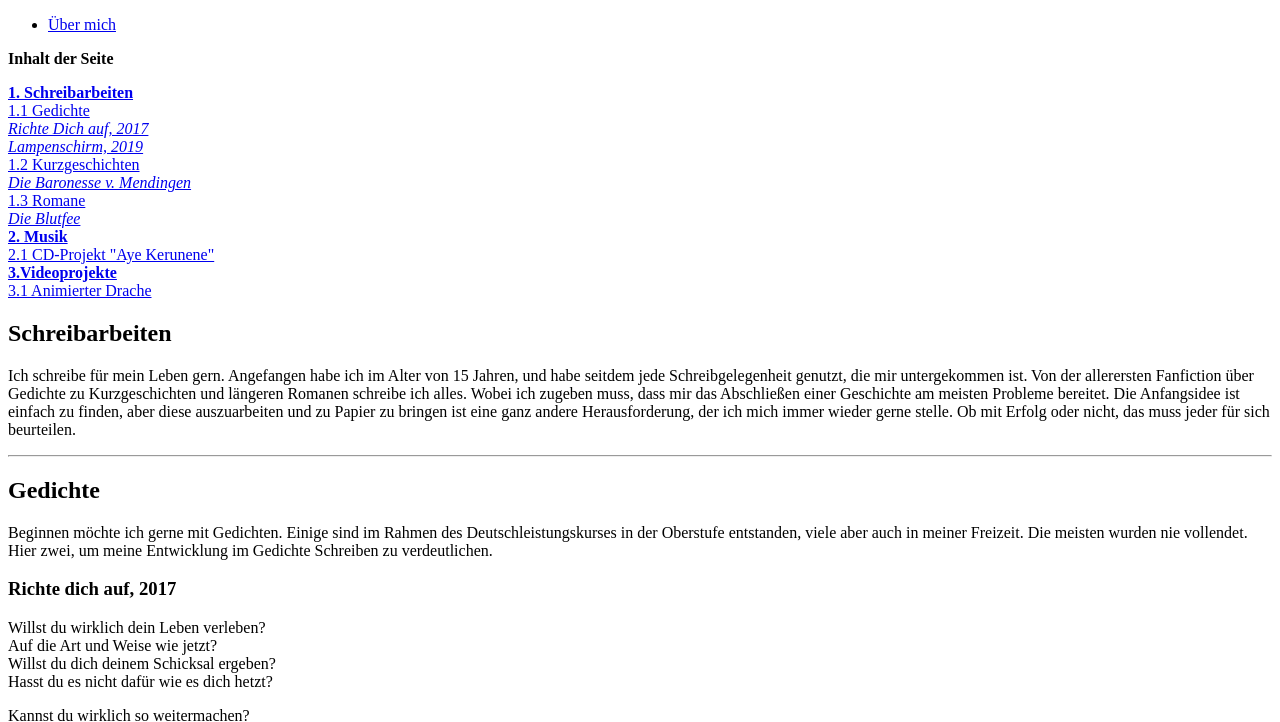
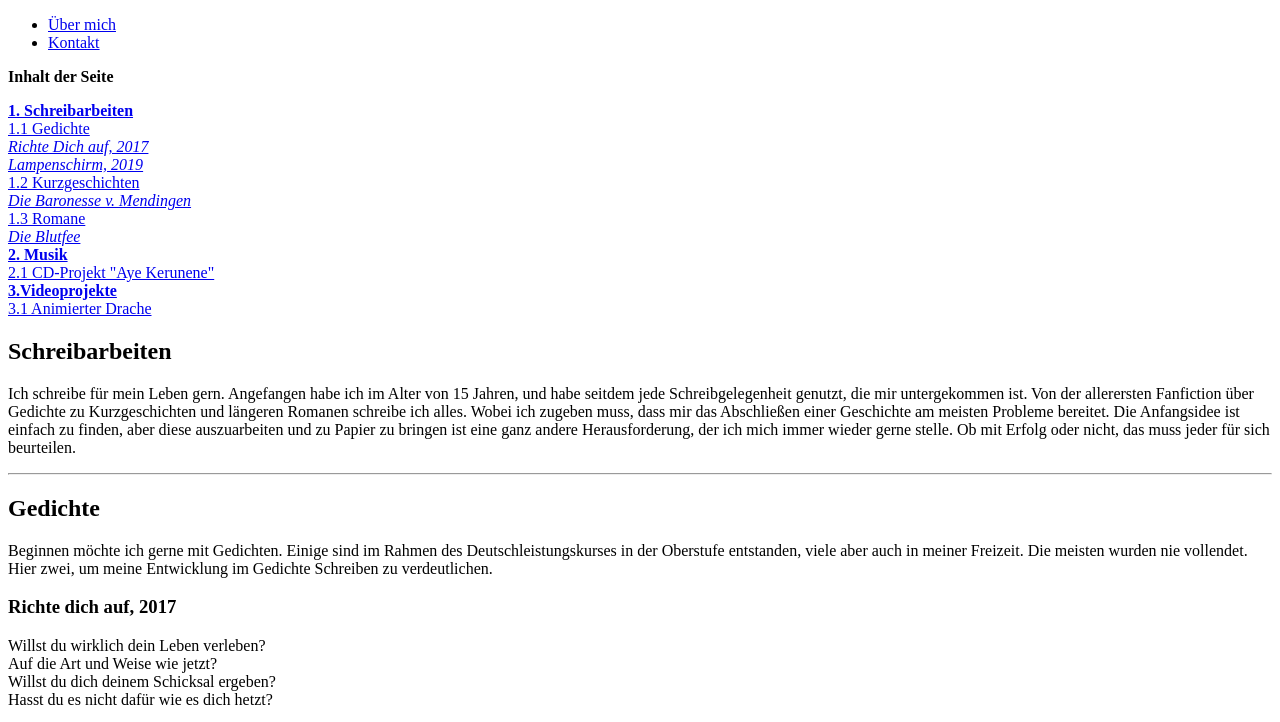
Before and after one commit to mikanthrop/GIS-SoSe-2021, a plain HTML site: page Kapitel_1/Kapitel_1.2/Portfolio.html in a window 1280 px wide. Shown: the top 722 px of the page. Drawn offline with Linux system fonts and the light colour scheme.

Commit message:
updated header nav
added Kontakt.htmel to nav in header so you don't have to scroll through everything to get to Kontakt.html

```diff
--- a/Kapitel_1/Kapitel_1.2/Portfolio.html
+++ b/Kapitel_1/Kapitel_1.2/Portfolio.html
@@ -14,6 +14,8 @@
             <ul>
                 <li><a href="../Kapitel_1.2/Person.html"
                         title="Hier erfahren Sie mehr über die Person hinter dieser Website.">Über mich</a></li>
+                <li><a href="../Kapitel_1.2/Kontakt.html"
+                        title="Hier erfahren Sie, wie Sie mich kontaktieren können.">Kontakt</a></li>
             </ul>
         </nav>
     </header>
@@ -344,12 +346,14 @@
         <section>
             <h1 id="Video">Videoprojekte</h1>
             <p>
-                Im Rahmen meines Studiums habe ich mich mit Blender und Animationen vertraut gemacht. Hier einige Arbeiten.
+                Im Rahmen meines Studiums habe ich mich mit Blender und Animationen vertraut gemacht. Hier einige
+                Arbeiten.
             </p>
             <hr>
             <h2 id="Drache">Animierter Drache</h2>
             <p>
-                Dieser Drache war der Abschluss der Arbeit mit Blender für Medieninformatik Studenten. Danach beschäftigten wir uns mit der Echzeit-Programmier-Umgebung FUSEE.
+                Dieser Drache war der Abschluss der Arbeit mit Blender für Medieninformatik Studenten. Danach
+                beschäftigten wir uns mit der Echzeit-Programmier-Umgebung FUSEE.
             </p>
             <video preload="auto" controls height="500">
                 <source src="Drache_animiert.mp4" type="video/mp4">
```
